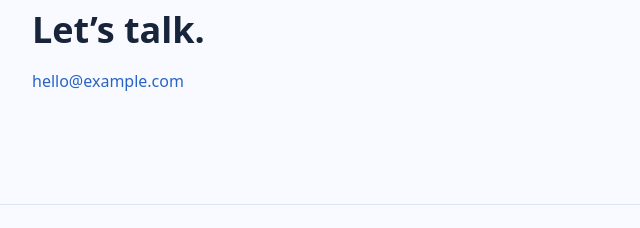
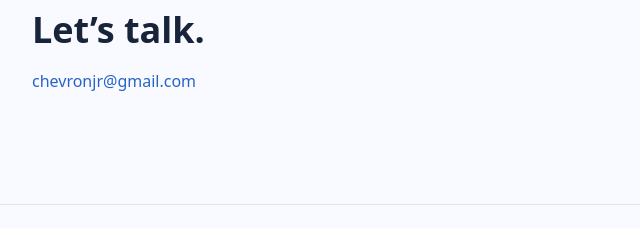
Before and after one commit to E-LHOYD/lloyd-art-portfolio, a plain HTML site: page index.html in a window 1280 px wide. Shown: the part 2424-2652 px from the top of the page, 168-808 px from the left. Drawn offline with Linux system fonts and the light colour scheme.

Commit message:
Update portfolio contact email
Co-authored-by: Copilot <223556219+Copilot@users.noreply.github.com>

```diff
--- a/index.html
+++ b/index.html
@@ -97,7 +97,7 @@
       <section class="contact-section page-width" id="contact">
         <p class="eyebrow">Have a project in mind?</p>
         <h2>Let’s talk.</h2>
-        <a class="email-link" href="mailto:hello@example.com">hello@example.com</a>
+        <a class="email-link" href="mailto:chevronjr@gmail.com">chevronjr@gmail.com</a>
       </section>
     </main>
 
```
